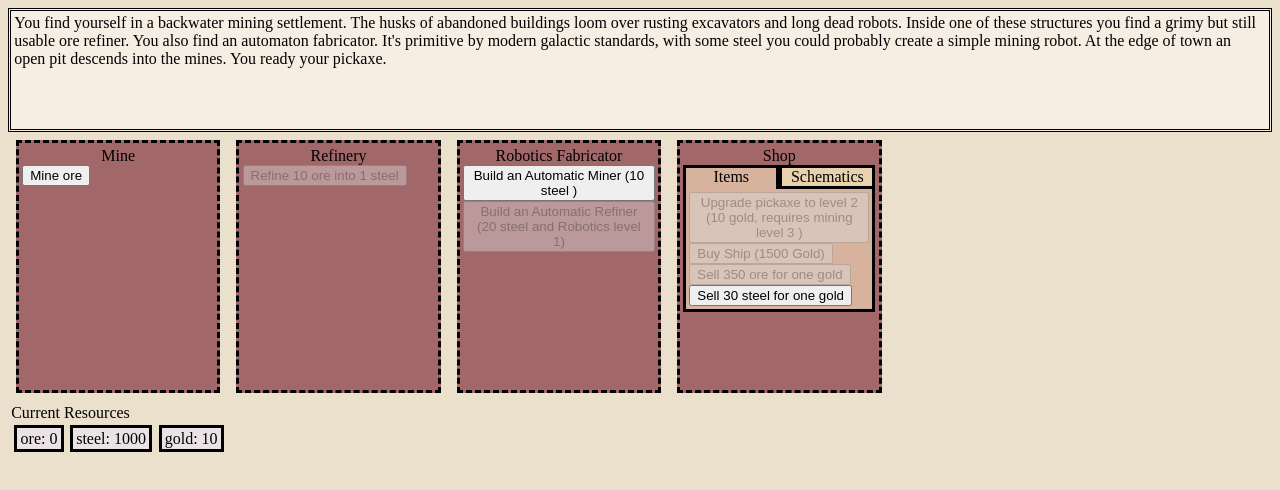
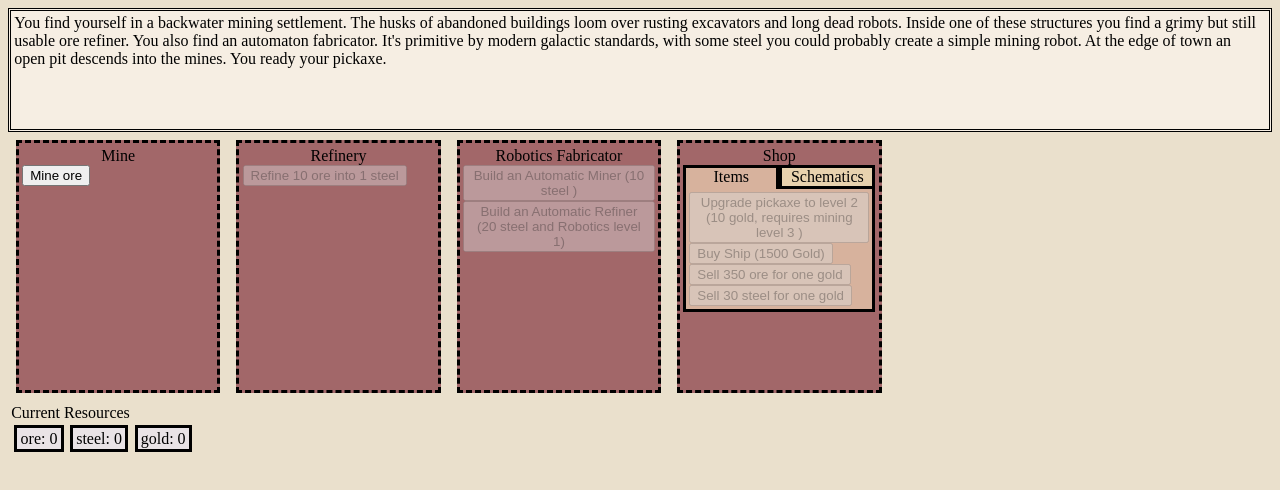
Before and after one commit to michaelwhittemore/vue-clicker-game, a Vue app: page / in a window 1280 px wide. Shown: the top 490 px of the page. Built offline with nearby package versions, Linux system fonts and the light colour scheme.

Commit message:
added first part of testing tag

```diff
--- a/src/typescript/gameConstants/schematicsData.ts
+++ b/src/typescript/gameConstants/schematicsData.ts
@@ -5,6 +5,8 @@ interface SchematicData {
     shouldDisplay: () => boolean,
     buildLocation: 'refinery' | 'fabricator' | 'ship',
 }
+const { isDevTesting } = gameStateStorage
+const testingReturnTrue = () => true;
 
 export const schematicsData: Record<string, SchematicData> = {
     advancedAutoMiner: {
@@ -20,15 +22,16 @@ export const schematicsData: Record<string, SchematicData> = {
     // Refinery Input, unlocks after the second automatic gold miner
     improvedRefineryHopper: {
         price: 100,
-        // shouldDisplay: () => true, // just for testing
-        shouldDisplay: () => gameStateStorage.automatons.autoGoldMiner >= 2,
+        shouldDisplay: (isDevTesting ? testingReturnTrue :
+            () => gameStateStorage.automatons.autoGoldMiner >= 2),
         buildLocation: 'refinery'
     },
     // Refinery Output, unlocks after building the hopper
     improvedRefineryFurnace: {
         price: 125,
-        // shouldDisplay: () => true, // just for testing
-        shouldDisplay: () => gameStateStorage.refineryState.refineryUpgrades.includes('improvedRefineryHopper'),
+        shouldDisplay: (isDevTesting ? testingReturnTrue :
+            () => gameStateStorage.refineryState.refineryUpgrades.includes('improvedRefineryHopper')),
+        // shouldDisplay: () =>
         buildLocation: 'refinery'
     },
     // neuronUplink: {
--- a/src/typescript/gameStateStorage.ts
+++ b/src/typescript/gameStateStorage.ts
@@ -21,8 +21,8 @@ interface Upgrade {
 }
 
 export interface StateStorageObject {
+    isDevTesting: boolean,
     automatons: Record<keyof typeof automatonsData, number>,
-
     resources: {
         ore: number,
         steel: number,
@@ -46,7 +46,9 @@ export interface StateStorageObject {
     narrativeTriggersArray: Array<keyof typeof narrativeTriggersToText>,
 }
 
+const isDevTesting = false // MUST BE SET HERE, ISN'T REACTIVE
 const gameStateStorageObject: StateStorageObject = {
+    isDevTesting,
     automatons: {
         autoMiner: 0,
         autoRefiner: 0,
@@ -54,13 +56,9 @@ const gameStateStorageObject: StateStorageObject = {
         advancedAutoMiner: 0,
     },
     resources: {
-        // these should be zero, but this makes testing easier - DEV
-        ore: 0,
-        steel: 1000,
-        gold: 10,
-        // ore: 0,
-        // steel: 0,
-        // gold: 0,
+        ore: (isDevTesting ? 1000 :  0),
+        steel: (isDevTesting ? 1000 :  0),
+        gold: (isDevTesting ? 100 :  0),
     },
     skills: {
         mining: {
```
Also changed, not shown: 1 other file (tests, documents, lock files or other folders).
